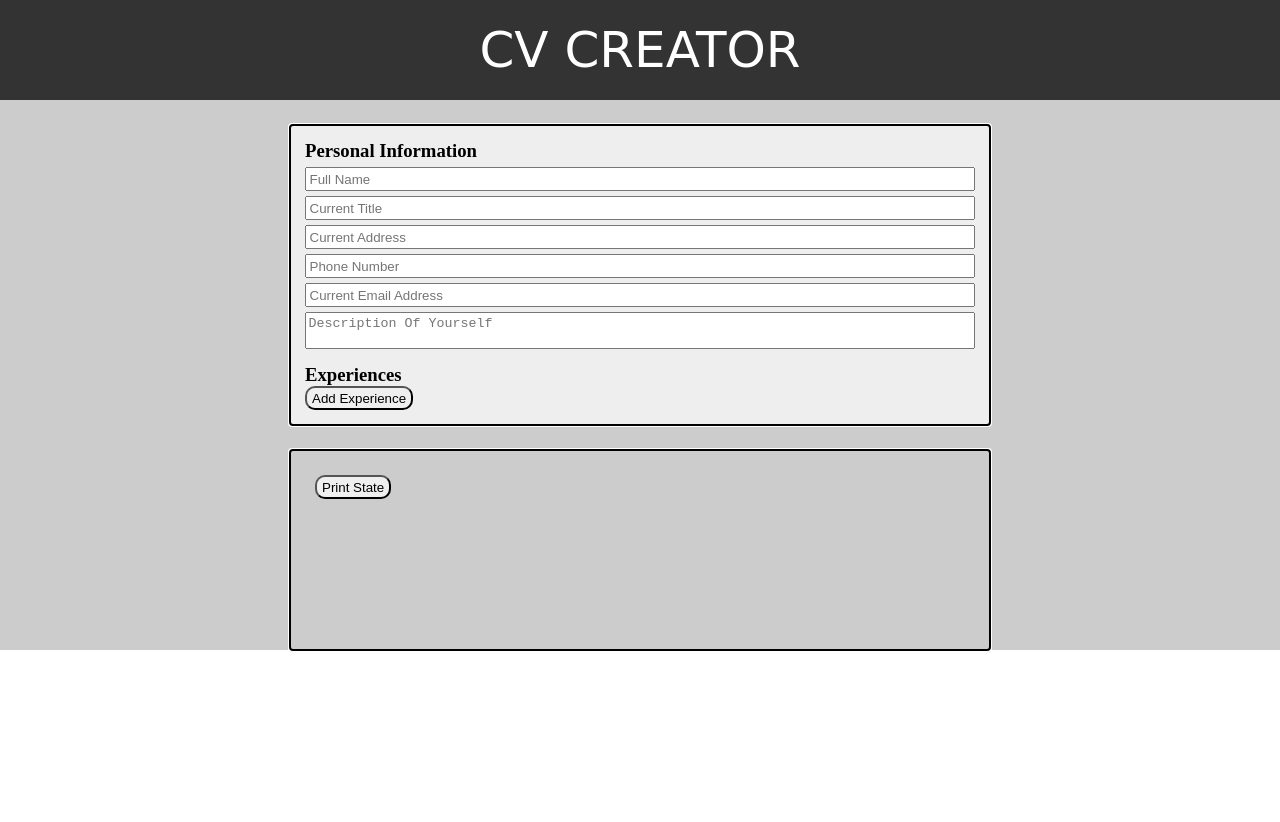
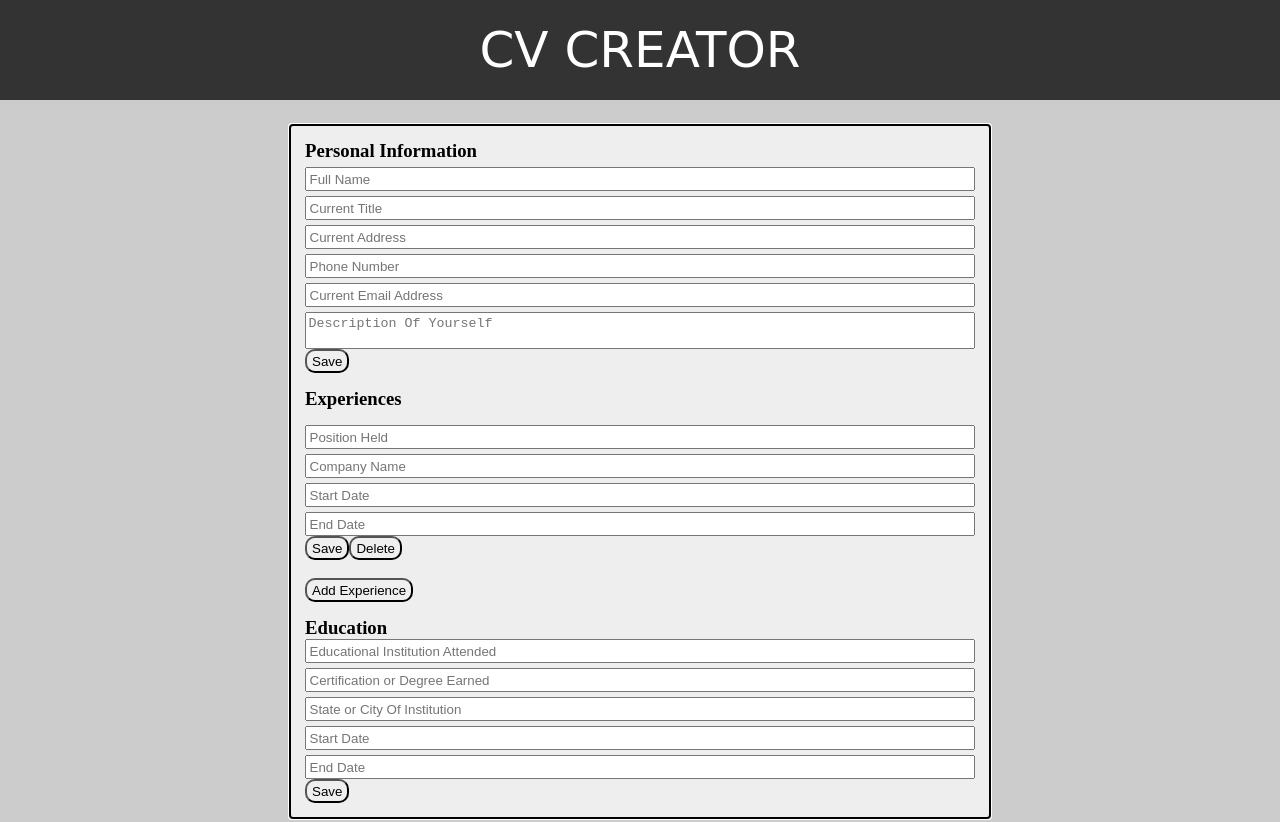
Before and after one commit to rcamach7/cv-creator, a React (Create React App) app: page / in a window 1280 px wide. Shown: the top 822 px of the page. Before the commit the page ends 800 px from the top, so only its background shows below. Built offline with nearby package versions, Linux system fonts and the light colour scheme.

Commit message:
added education component and updated personal information state to be more independednt and clean parent component

```diff
--- a/src/App.css
+++ b/src/App.css
@@ -35,11 +35,14 @@
 /* Extra Box For Debugging */
 .debug {
   width: 700px;
-  height: 200px;
+  height: 100px;
 
   margin-top: 25px;
+  margin-bottom: 25px;
   padding: 25px;
 
+  display: flex;
+  justify-content: center;
   outline: auto;
 }
 
@@ -89,3 +92,14 @@ button:hover {
   flex-direction: column;
   gap: 5px;
 }
+
+/* Education Component */
+.Education-Container {
+  margin-top: 15px;
+}
+
+.educational-form {
+  display: flex;
+  flex-direction: column;
+  gap: 5px;
+}
--- a/src/App.js
+++ b/src/App.js
@@ -3,17 +3,35 @@ import { useState } from "react";
 import { v4 as uuidv4 } from "uuid";
 import PersonalInformation from "./components/PersonalInformation";
 import Experience from "./components/Experience";
+import Education from "./components/Education";
 
 function App() {
   // All Relevant Information For CV
-  const [fullName, setFullName] = useState("");
-  const [personalTitle, setPersonalTitle] = useState("");
-  const [personalAddress, setPersonalAddress] = useState("");
-  const [personalPhone, setPersonalPhone] = useState("");
-  const [personalEmail, setPersonalEmail] = useState("");
-  const [personalDescription, setPersonalDescription] = useState("");
-  // Experiences Array, since we can have more than one
-  const [experiences, setExperiences] = useState([]);
+  const [personalInformation, setPersonalInformation] = useState({
+    id: uuidv4(),
+    fullName: "",
+    personalTitle: "",
+    personalAddress: "",
+    personalPhone: "",
+    personalEmail: "",
+    personalDescription: "",
+  });
+  const [experiences, setExperiences] = useState([
+    {
+      id: uuidv4(),
+      position: "",
+      company: "",
+      from: "",
+      to: "",
+    },
+  ]);
+  const [education, setEducation] = useState({
+    institution: "",
+    certification: "",
+    location: "",
+    from: "",
+    to: "",
+  });
 
   const addExperience = () => {
     const updatedExperiences = [
@@ -61,8 +79,46 @@ function App() {
     setExperiences(updatedExperiences);
   };
 
+  const handleSaveEducation = (
+    institutionIn,
+    certificationIn,
+    locationIn,
+    fromIn,
+    toIn
+  ) => {
+    const updatedEducation = { ...education };
+    updatedEducation.institution = institutionIn;
+    updatedEducation.certification = certificationIn;
+    updatedEducation.location = locationIn;
+    updatedEducation.from = fromIn;
+    updatedEducation.to = toIn;
+
+    setEducation(updatedEducation);
+  };
+
+  const handleSavePersonalInformation = (
+    fullNameIn,
+    personalTitleIn,
+    personalAddressIn,
+    personalPhoneIn,
+    personalEmailIn,
+    personalDescriptionIn
+  ) => {
+    const updatedPersonalInformation = { ...personalInformation };
+    updatedPersonalInformation.fullName = fullNameIn;
+    updatedPersonalInformation.personalTitle = personalTitleIn;
+    updatedPersonalInformation.personalAddress = personalAddressIn;
+    updatedPersonalInformation.personalPhone = personalPhoneIn;
+    updatedPersonalInformation.personalEmail = personalEmailIn;
+    updatedPersonalInformation.personalDescription = personalDescriptionIn;
+
+    setPersonalInformation(updatedPersonalInformation);
+  };
+
   const printState = () => {
+    console.log(personalInformation);
     console.log(experiences);
+    console.log(education);
   };
 
   return (
@@ -71,12 +127,7 @@ function App() {
       <main className="main-container">
         <div className="input-container">
           <PersonalInformation
-            setFullName={setFullName}
-            setPersonalTitle={setPersonalTitle}
-            setPersonalAddress={setPersonalAddress}
-            setPersonalPhone={setPersonalPhone}
-            setPersonalEmail={setPersonalEmail}
-            setPersonalDescription={setPersonalDescription}
+            handleSavePersonalInformation={handleSavePersonalInformation}
           />
           <div className="Experiences">
             <h3>Experiences</h3>
@@ -90,7 +141,13 @@ function App() {
                 />
               );
             })}
+            <br />
             <button onClick={() => addExperience()}>Add Experience</button>
+          </div>
+
+          <div className="Education-Container">
+            <h3>Education</h3>
+            <Education handleSaveEducation={handleSaveEducation} />
           </div>
         </div>
 
--- /dev/null
+++ b/src/components/Education.js
@@ -0,0 +1,60 @@
+import { useState } from "react";
+
+function Education(props) {
+  const [institution, setInstitution] = useState("");
+  const [certification, setCertification] = useState("");
+  const [location, setLocation] = useState("");
+  const [from, setFrom] = useState("");
+  const [to, setTo] = useState("");
+  return (
+    <div className="Education">
+      <form className="educational-form">
+        <input
+          type="text"
+          id="education-university"
+          placeholder="Educational Institution Attended"
+          onChange={(e) => setInstitution(e.target.value)}
+        />
+        <input
+          type="text"
+          id="education-degree"
+          placeholder="Certification or Degree Earned"
+          onChange={(e) => setCertification(e.target.value)}
+        />
+        <input
+          type="text"
+          id="education-location"
+          placeholder="State or City Of Institution"
+          onChange={(e) => setLocation(e.target.value)}
+        />
+        <input
+          type="text"
+          id="experience-from"
+          placeholder="Start Date"
+          onChange={(e) => setFrom(e.target.value)}
+        />
+        <input
+          type="text"
+          id="education-to"
+          placeholder="End Date"
+          onChange={(e) => setTo(e.target.value)}
+        />
+      </form>
+      <button
+        onClick={() =>
+          props.handleSaveEducation(
+            institution,
+            certification,
+            location,
+            from,
+            to
+          )
+        }
+      >
+        Save
+      </button>
+    </div>
+  );
+}
+
+export default Education;
--- a/src/components/PersonalInformation.js
+++ b/src/components/PersonalInformation.js
@@ -1,4 +1,12 @@
+import { useState } from "react";
+
 function PersonalInformation(props) {
+  const [fullName, setFullName] = useState("");
+  const [personalTitle, setPersonalTitle] = useState("");
+  const [personalAddress, setPersonalAddress] = useState("");
+  const [personalPhone, setPersonalPhone] = useState("");
+  const [personalEmail, setPersonalEmail] = useState("");
+  const [personalDescription, setPersonalDescription] = useState("");
   return (
     <div className="PersonalInformation">
       <form className="personalInformation-form">
@@ -7,39 +15,53 @@ function PersonalInformation(props) {
           type="text"
           id="full-name"
           placeholder="Full Name"
-          onChange={(e) => props.setFullName(e.target.value)}
+          onChange={(e) => setFullName(e.target.value)}
         />
         <input
           type="text"
           id="personal-title"
           placeholder="Current Title"
-          onChange={(e) => props.setPersonalTitle(e.target.value)}
+          onChange={(e) => setPersonalTitle(e.target.value)}
         />
         <input
           type="text"
           id="personal-address"
           placeholder="Current Address"
-          onChange={(e) => props.setPersonalAddress(e.target.value)}
+          onChange={(e) => setPersonalAddress(e.target.value)}
         />
         <input
           type="text"
           id="personal-phone"
           placeholder="Phone Number"
-          onChange={(e) => props.setPersonalPhone(e.target.value)}
+          onChange={(e) => setPersonalPhone(e.target.value)}
         />
         <input
           type="text"
           id="personal-email"
           placeholder="Current Email Address"
-          onChange={(e) => props.setPersonalEmail(e.target.value)}
+          onChange={(e) => setPersonalEmail(e.target.value)}
         />
         <textarea
           type="text"
           id="personal-description"
           placeholder="Description Of Yourself"
-          onChange={(e) => props.setPersonalDescription(e.target.value)}
+          onChange={(e) => setPersonalDescription(e.target.value)}
         />
       </form>
+      <button
+        onClick={() =>
+          props.handleSavePersonalInformation(
+            fullName,
+            personalTitle,
+            personalAddress,
+            personalPhone,
+            personalEmail,
+            personalDescription
+          )
+        }
+      >
+        Save
+      </button>
     </div>
   );
 }
```
